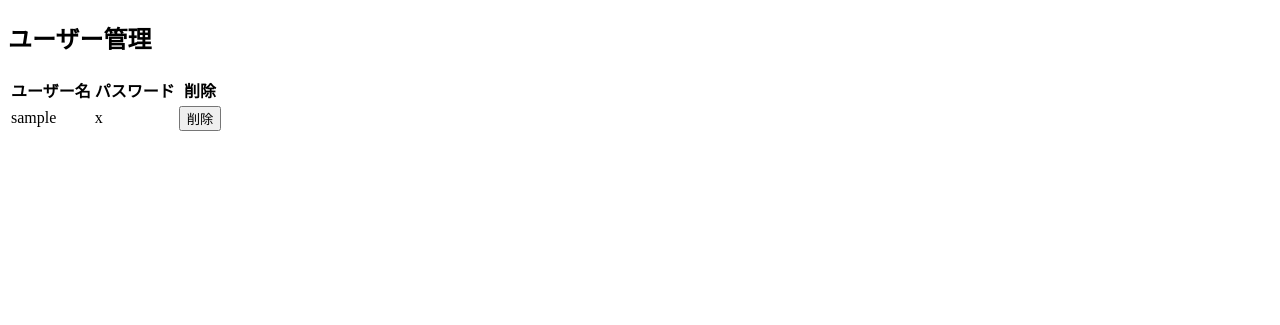
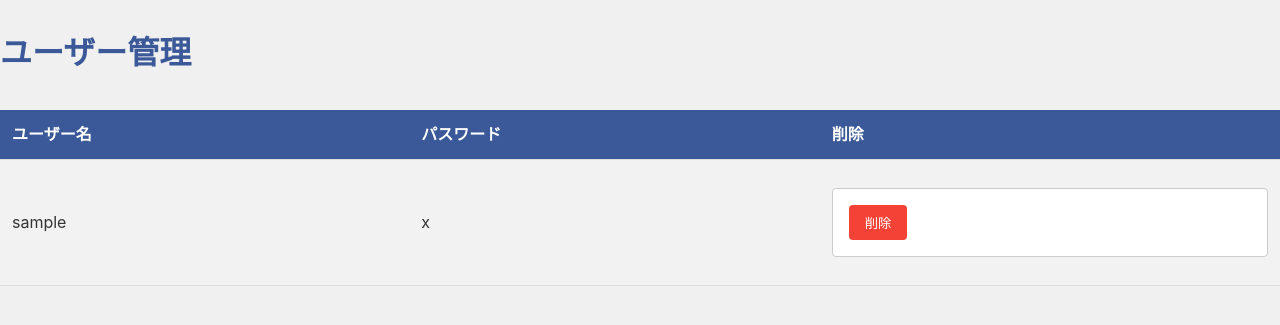
Before and after one commit to 2024AIT-OOP2-G12/img_conv, a Flask app: page /user in a window 1280 px wide. Shown: the top 325 px of the page. Run offline with Flask 3, Linux system fonts and the light colour scheme; tables that the repository leaves empty hold one stand-in row (values such as "Sample post").

Commit message:
user管理画面のデザインを少し変更

```diff
--- a/static/style.css
+++ b/static/style.css
@@ -293,3 +293,39 @@ a.home-link:hover {
     border-radius: 8px;
     object-fit: contain;
 }
+
+table {
+    width: 100%;
+    border-collapse: collapse;
+    margin: 2rem 0;
+    font-size: 1rem;
+    text-align: left;
+}
+
+th, td {
+    padding: 0.75rem;
+    border-bottom: 1px solid #ddd;
+}
+
+th {
+    background-color: #3b5998;
+    color: white;
+}
+
+tr:nth-child(even) {
+    background-color: #f2f2f2;
+}
+
+button {
+    padding: 0.5rem 1rem;
+    background-color: #f44336;
+    color: white;
+    border: none;
+    border-radius: 4px;
+    cursor: pointer;
+    transition: background-color 0.3s;
+}
+
+button:hover {
+    background-color: #d32f2f;
+}
--- a/templates/user_manage.html
+++ b/templates/user_manage.html
@@ -4,9 +4,10 @@
     <meta charset="UTF-8">
     <meta name="viewport" content="width=device-width, initial-scale=1.0">
     <title>Document</title>
+    <link rel="stylesheet" href="{{ url_for('static', filename='style.css') }}">
 </head>
 <body>
-    <section>
+    <section class>
         <h1>ユーザー管理</h1>
         <table>
             <tr>
```
